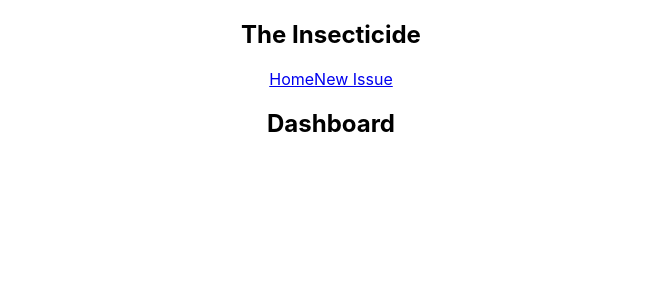
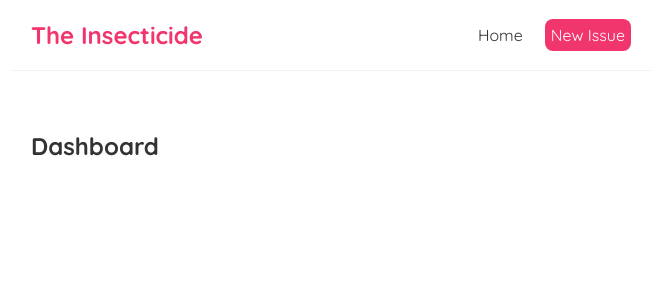
Before and after one commit to AimanFred/bug-tracker, a React (Create React App) app: page / in a window 1280 px wide. Shown: the top 300 px of the page, without its empty margins (309-971 px from the left). Built offline with nearby package versions, Linux system fonts and the light colour scheme.

Commit message:
delete APP.css and modify index.css, add inline style into navbar component

```diff
--- a/src/App.css
+++ /dev/null
@@ -1,38 +0,0 @@
-.App {
-  text-align: center;
-}
-
-.App-logo {
-  height: 40vmin;
-  pointer-events: none;
-}
-
-@media (prefers-reduced-motion: no-preference) {
-  .App-logo {
-    animation: App-logo-spin infinite 20s linear;
-  }
-}
-
-.App-header {
-  background-color: #282c34;
-  min-height: 100vh;
-  display: flex;
-  flex-direction: column;
-  align-items: center;
-  justify-content: center;
-  font-size: calc(10px + 2vmin);
-  color: white;
-}
-
-.App-link {
-  color: #61dafb;
-}
-
-@keyframes App-logo-spin {
-  from {
-    transform: rotate(0deg);
-  }
-  to {
-    transform: rotate(360deg);
-  }
-}
--- a/src/App.js
+++ b/src/App.js
@@ -1,4 +1,3 @@
-import './App.css';
 import Navbar from './Navbar';
 import Dashboard from './Dashboard';
 
--- a/src/Navbar.js
+++ b/src/Navbar.js
@@ -4,7 +4,12 @@
             <h1>The Insecticide</h1>
             <div className="links">
                 <a href="/">Home</a>
-                <a href="/create">New Issue</a>
+                <a href="/create" style={{
+                    color: "white",
+                    backgroundColor: "#f1356d",
+                    borderRadius: "8px"
+
+                }}>New Issue</a>
             </div>
         </nav>
     );
--- a/src/index.css
+++ b/src/index.css
@@ -1,13 +1,35 @@
-body {
+@import url('https://fonts.googleapis.com/css2?family=Quicksand:wght@300;400;500;600;700&display=swap');
+
+/* base styles */
+* {
   margin: 0;
-  font-family: -apple-system, BlinkMacSystemFont, 'Segoe UI', 'Roboto', 'Oxygen',
-    'Ubuntu', 'Cantarell', 'Fira Sans', 'Droid Sans', 'Helvetica Neue',
-    sans-serif;
-  -webkit-font-smoothing: antialiased;
-  -moz-osx-font-smoothing: grayscale;
+  font-family: "Quicksand";
+  color: #333;
 }
-
-code {
-  font-family: source-code-pro, Menlo, Monaco, Consolas, 'Courier New',
-    monospace;
+.navbar {
+  padding: 20px;
+  display: flex;
+  align-items: center;
+  max-width: 600px;
+  margin: 0 auto;
+  border-bottom: 1px solid #f2f2f2;
 }
+.navbar h1 {
+  color: #f1356d;
+}
+.navbar .links {
+  margin-left: auto;
+}
+.navbar a {
+  margin-left: 16px;
+  text-decoration: none;
+  padding: 6px;
+}
+.navbar a:hover {
+  color: #f1356d;
+}
+.content {
+  max-width: 600px;
+  margin: 40px auto;
+  padding: 20px;
+}
```
